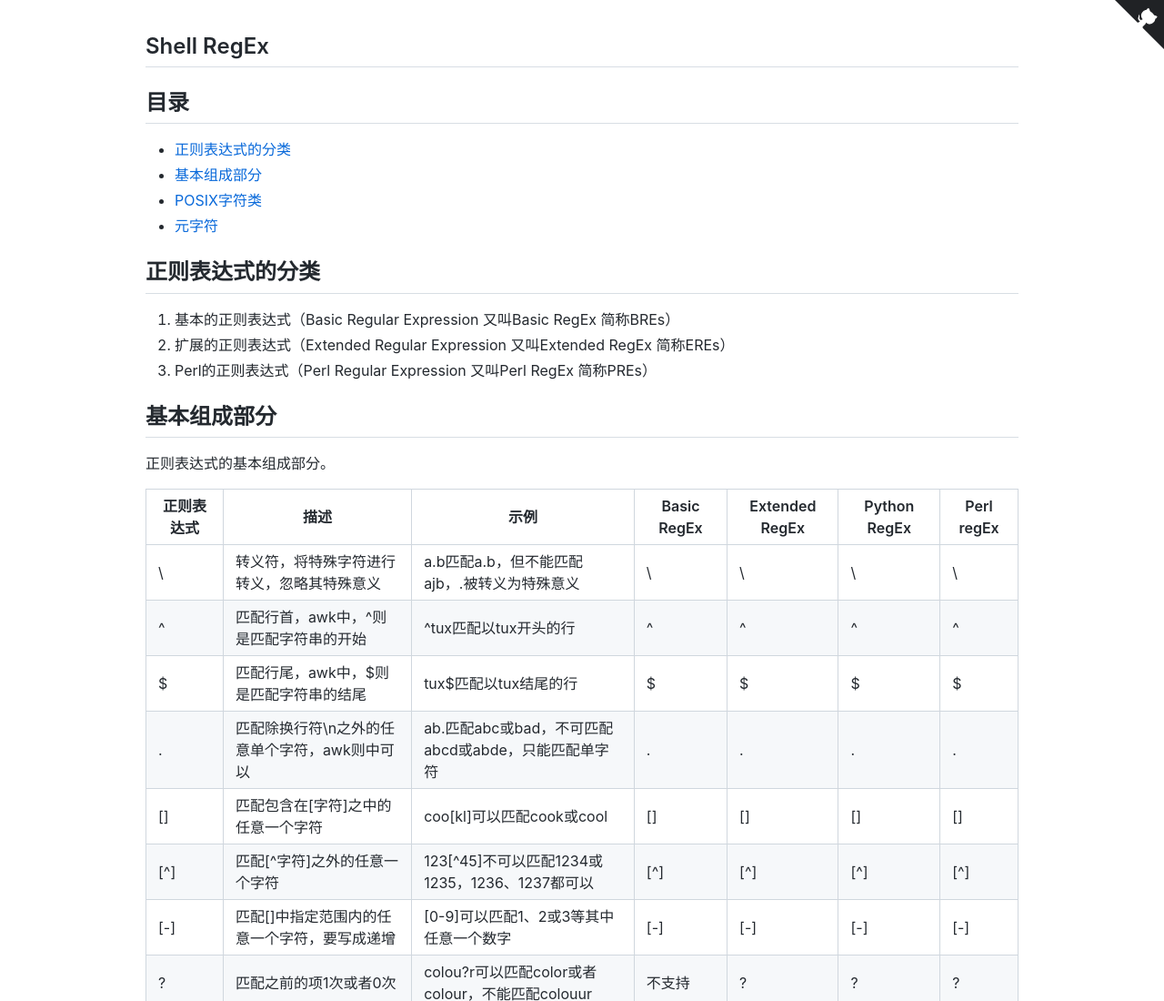
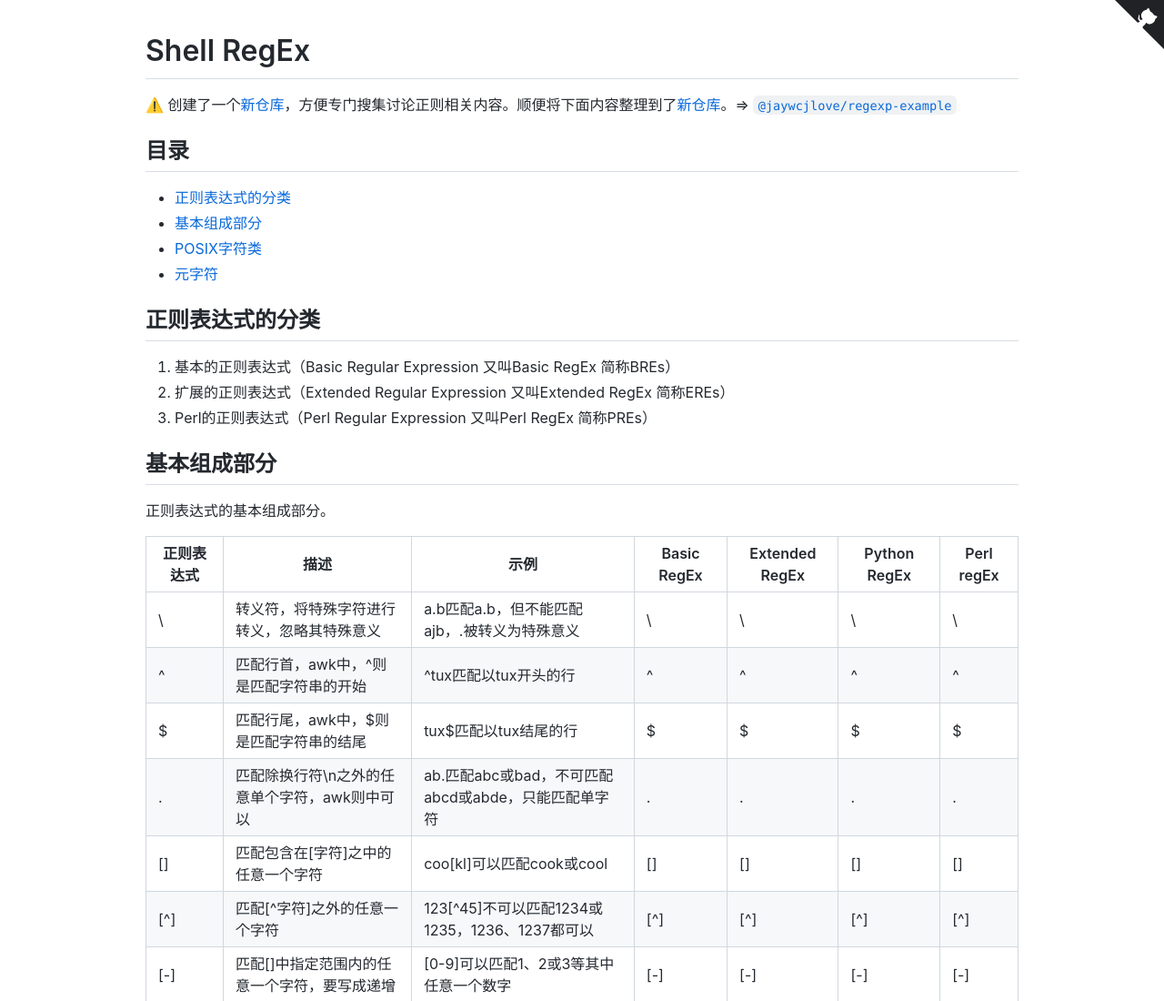
Before and after one commit to jaywcjlove/shell-tutorial, a plain HTML site: page shell-regex.html in a window 1280 px wide. Shown: the top 1100 px of the page at 91% size. Drawn offline with Linux system fonts and the light colour scheme; some packages are replaced by stand-ins of ours; a script that the page names is missing.

Commit message:
deploy: e62fddbba6f6267d12340a3118f0fafc711a7d0b

```diff
--- a/shell-regex.html
+++ b/shell-regex.html
@@ -16,7 +16,8 @@
         <path class="octo-body" fill="currentColor" d="M115.0,115.0 C114.9,115.1 118.7,116.5 119.8,115.4 L133.7,101.6 C136.9,99.2 139.9,98.4 142.2,98.6 C133.8,88.0 127.5,74.4 143.8,58.0 C148.5,53.4 154.0,51.2 159.7,51.0 C160.3,49.4 163.2,43.6 171.4,40.1 C171.4,40.1 176.1,42.5 178.8,56.2 C183.1,58.6 187.2,61.8 190.9,65.4 C194.5,69.0 197.7,73.2 200.1,77.6 C213.8,80.2 216.3,84.9 216.3,84.9 C212.7,93.1 206.9,96.0 205.4,96.6 C205.1,102.4 203.0,107.8 198.3,112.5 C181.9,128.9 168.3,122.5 157.7,114.1 C157.9,116.9 156.7,120.9 152.7,124.9 L141.0,136.5 C139.8,137.7 141.6,141.9 141.8,141.8 Z"></path>
       </svg></a>
     <div class="markdown-body">
-      <h2 id="shell-regex"><a class="anchor" aria-hidden="true" tabindex="-1" href="#shell-regex"><span class="octicon octicon-link"></span></a>Shell RegEx</h2>
+      <h1 id="shell-regex"><a class="anchor" aria-hidden="true" tabindex="-1" href="#shell-regex"><span class="octicon octicon-link"></span></a>Shell RegEx</h1>
+      <p>⚠️ 创建了一个<a href="https://github.com/jaywcjlove/regexp-example">新仓库</a>，方便专门搜集讨论正则相关内容。顺便将下面内容整理到了<a href="https://github.com/jaywcjlove/regexp-example">新仓库</a>。=> <a href="https://github.com/jaywcjlove/regexp-example"><code>@jaywcjlove/regexp-example</code></a></p>
       <h2 id="目录"><a class="anchor" aria-hidden="true" tabindex="-1" href="#目录"><span class="octicon octicon-link"></span></a>目录</h2>
       <ul>
         <li><a href="#%E6%AD%A3%E5%88%99%E8%A1%A8%E8%BE%BE%E5%BC%8F%E7%9A%84%E5%88%86%E7%B1%BB">正则表达式的分类</a></li>
```
